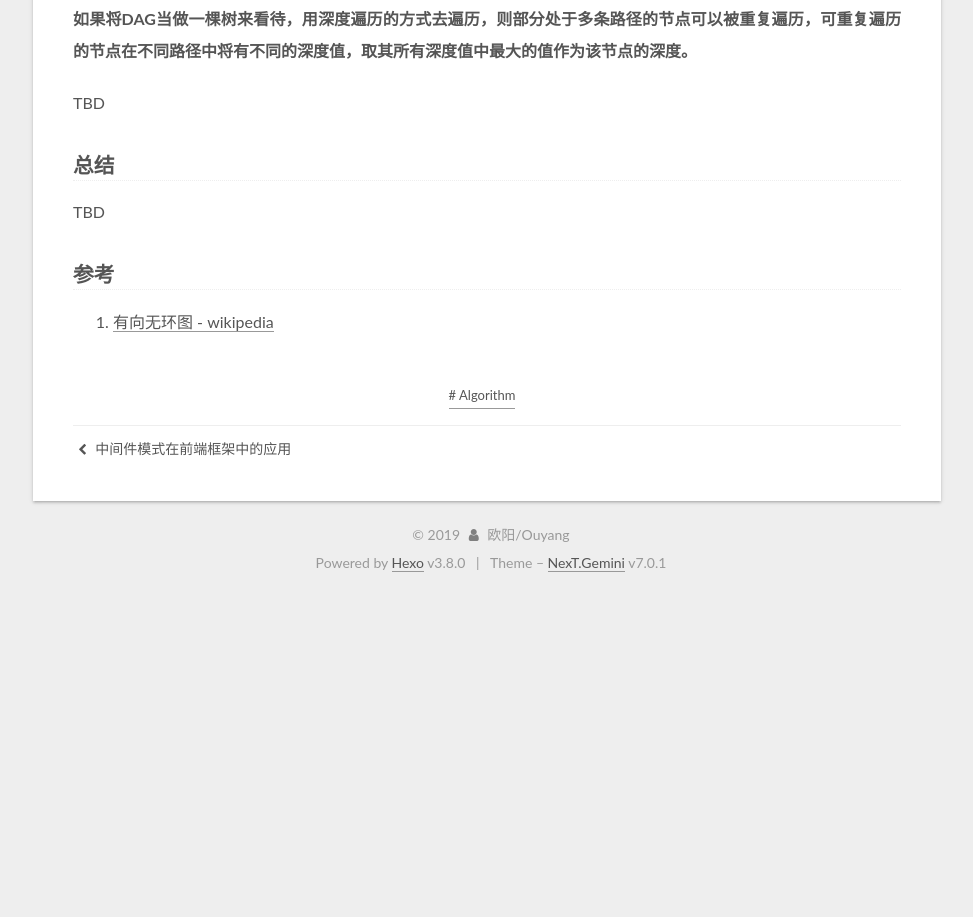
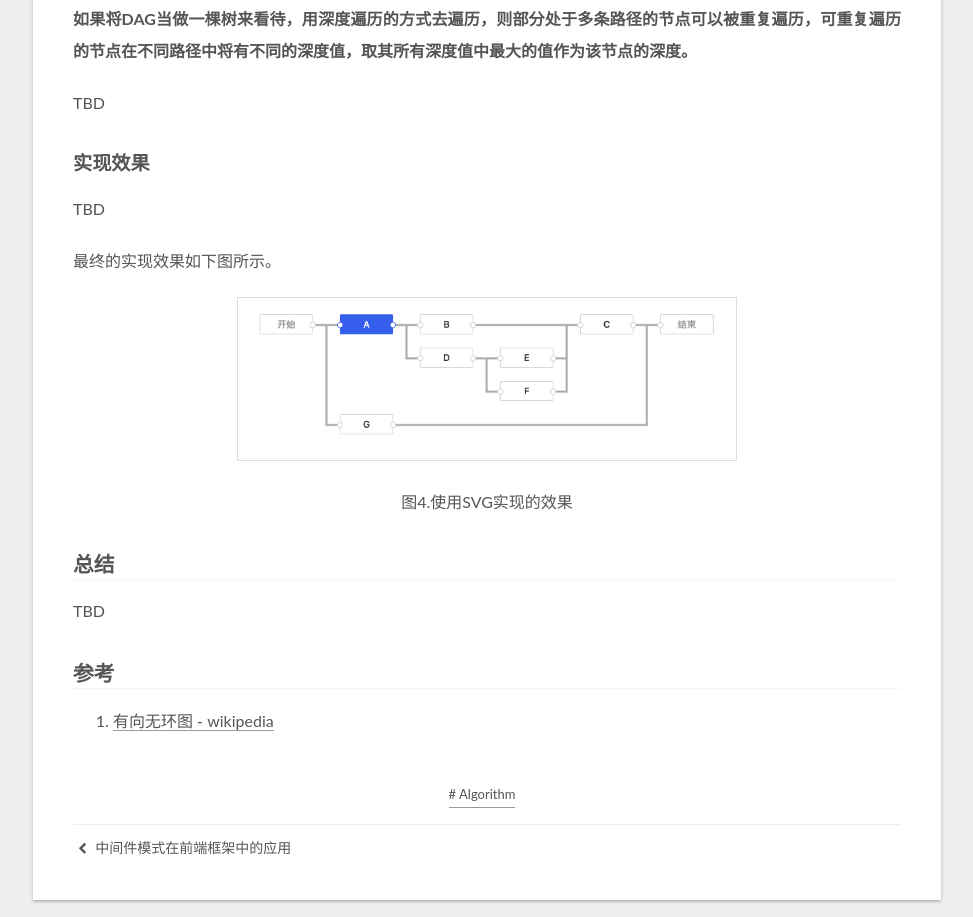
Before and after one commit to oychao/oychao.github.io, a plain HTML site: page 2019/06/08/algorithm/05_dag/index.html in a window 1280 px wide. Shown: the part 5241-6158 px from the top of the page, without its empty margins (279-1252 px from the left). Before the commit the page ends 5838 px from the top, so only its background shows below. Drawn offline with nearby package versions, Linux system fonts and the light colour scheme; some packages are replaced by stand-ins of ours.

Commit message:
Site updated: 2019-06-10 23:31:56

```diff
--- a/2019/06/08/algorithm/05_dag/index.html
+++ b/2019/06/08/algorithm/05_dag/index.html
@@ -107,7 +107,8 @@
 <meta property="og:image" content="http://yoursite.com/images/DAG.jpg">
 <meta property="og:image" content="http://yoursite.com/images/DAG2.jpg">
 <meta property="og:image" content="http://yoursite.com/images/DAG3.jpg">
-<meta property="og:updated_time" content="2019-06-08T16:32:16.521Z">
+<meta property="og:image" content="http://yoursite.com/images/DAG4.png">
+<meta property="og:updated_time" content="2019-06-10T15:31:43.347Z">
 <meta name="twitter:card" content="summary">
 <meta name="twitter:title" content="一种有向无环图的自动布局方法">
 <meta name="twitter:description" content="最近换了新的公司，在前公司的时候开发过一个流程图编辑器，其本质是对一个有向无环图（Directed Acyclic Graph, DAG）进行编辑，实现的主要难点在响应式设计、交互和渲染性能上面，后来产品的同学提出了流程图自动布局的需求，但这时距离我离职已经只有两三天了。本以为这个坑就这样留给其他同学了，但没想到我进入新公司之后我接手的第一件活还是这个，看来跟DAG确实有一定的缘分。">
@@ -482,6 +483,12 @@ tex2jax: {inlineMath: [['$','$'], ['\\(','\\)']]}
 <p>现在再来看一下Start，A，B，C和Start，A，D，E，C这两条路径，这次用程序实现的方式来说明一遍深度在上图中的计算过程。</p>
 <p><strong>如果将DAG当做一棵树来看待，用深度遍历的方式去遍历，则部分处于多条路径的节点可以被重复遍历，可重复遍历的节点在不同路径中将有不同的深度值，取其所有深度值中最大的值作为该节点的深度。</strong></p>
 <p>TBD</p>
+<h4 id="实现效果"><a href="#实现效果" class="headerlink" title="实现效果"></a>实现效果</h4><p>TBD</p>
+<p>最终的实现效果如下图所示。</p>
+<div style="text-align: center;"><img src="/images/DAG4.png" width="500"></div>
+
+<div style="text-align: center;">图4.使用SVG实现的效果</div>
+
 <h3 id="总结"><a href="#总结" class="headerlink" title="总结"></a>总结</h3><p>TBD</p>
 <h3 id="参考"><a href="#参考" class="headerlink" title="参考"></a>参考</h3><ol>
 <li><a href="https://zh.wikipedia.org/wiki/%E6%9C%89%E5%90%91%E6%97%A0%E7%8E%AF%E5%9B%BE" target="_blank" rel="noopener">有向无环图 - wikipedia</a></li>
@@ -672,7 +679,7 @@ tex2jax: {inlineMath: [['$','$'], ['\\(','\\)']]}
 
 
 
-              <div class="post-toc-content"><ol class="nav"><li class="nav-item nav-level-3"><a class="nav-link" href="#概述"><span class="nav-number">1.</span> <span class="nav-text">概述</span></a></li><li class="nav-item nav-level-3"><a class="nav-link" href="#DAG的概念"><span class="nav-number">2.</span> <span class="nav-text">DAG的概念</span></a></li><li class="nav-item nav-level-3"><a class="nav-link" href="#算法描述"><span class="nav-number">3.</span> <span class="nav-text">算法描述</span></a><ol class="nav-child"><li class="nav-item nav-level-4"><a class="nav-link" href="#更详细的问题描述"><span class="nav-number">3.1.</span> <span class="nav-text">更详细的问题描述</span></a></li><li class="nav-item nav-level-4"><a class="nav-link" href="#数据结构"><span class="nav-number">3.2.</span> <span class="nav-text">数据结构</span></a></li><li class="nav-item nav-level-4"><a class="nav-link" href="#算法过程"><span class="nav-number">3.3.</span> <span class="nav-text">算法过程</span></a></li></ol></li><li class="nav-item nav-level-3"><a class="nav-link" href="#总结"><span class="nav-number">4.</span> <span class="nav-text">总结</span></a></li><li class="nav-item nav-level-3"><a class="nav-link" href="#参考"><span class="nav-number">5.</span> <span class="nav-text">参考</span></a></li></ol></div>
+              <div class="post-toc-content"><ol class="nav"><li class="nav-item nav-level-3"><a class="nav-link" href="#概述"><span class="nav-number">1.</span> <span class="nav-text">概述</span></a></li><li class="nav-item nav-level-3"><a class="nav-link" href="#DAG的概念"><span class="nav-number">2.</span> <span class="nav-text">DAG的概念</span></a></li><li class="nav-item nav-level-3"><a class="nav-link" href="#算法描述"><span class="nav-number">3.</span> <span class="nav-text">算法描述</span></a><ol class="nav-child"><li class="nav-item nav-level-4"><a class="nav-link" href="#更详细的问题描述"><span class="nav-number">3.1.</span> <span class="nav-text">更详细的问题描述</span></a></li><li class="nav-item nav-level-4"><a class="nav-link" href="#数据结构"><span class="nav-number">3.2.</span> <span class="nav-text">数据结构</span></a></li><li class="nav-item nav-level-4"><a class="nav-link" href="#算法过程"><span class="nav-number">3.3.</span> <span class="nav-text">算法过程</span></a></li><li class="nav-item nav-level-4"><a class="nav-link" href="#实现效果"><span class="nav-number">3.4.</span> <span class="nav-text">实现效果</span></a></li></ol></li><li class="nav-item nav-level-3"><a class="nav-link" href="#总结"><span class="nav-number">4.</span> <span class="nav-text">总结</span></a></li><li class="nav-item nav-level-3"><a class="nav-link" href="#参考"><span class="nav-number">5.</span> <span class="nav-text">参考</span></a></li></ol></div>
 
 
           </div>
```
Also changed, not shown: images/DAG4.png (added).
